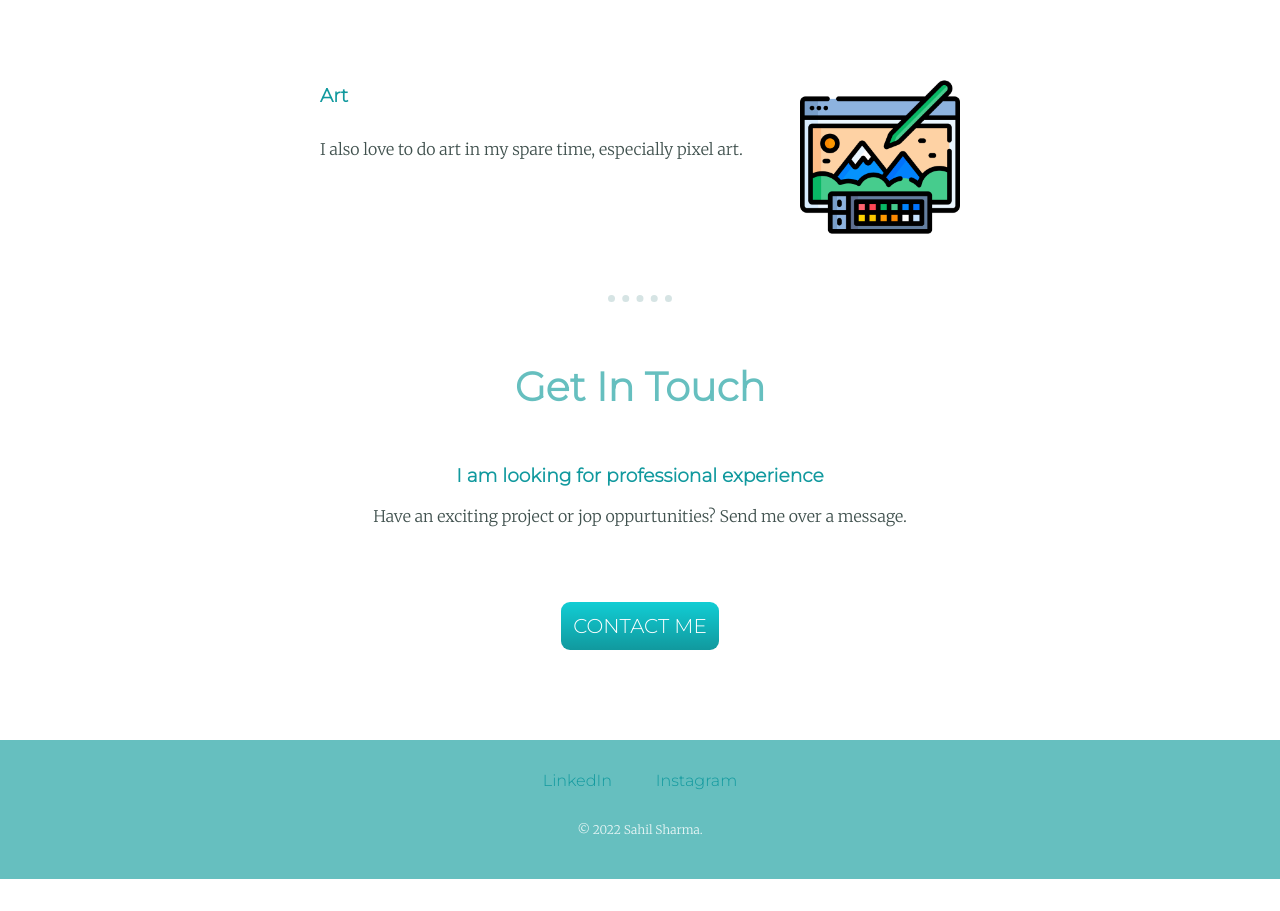
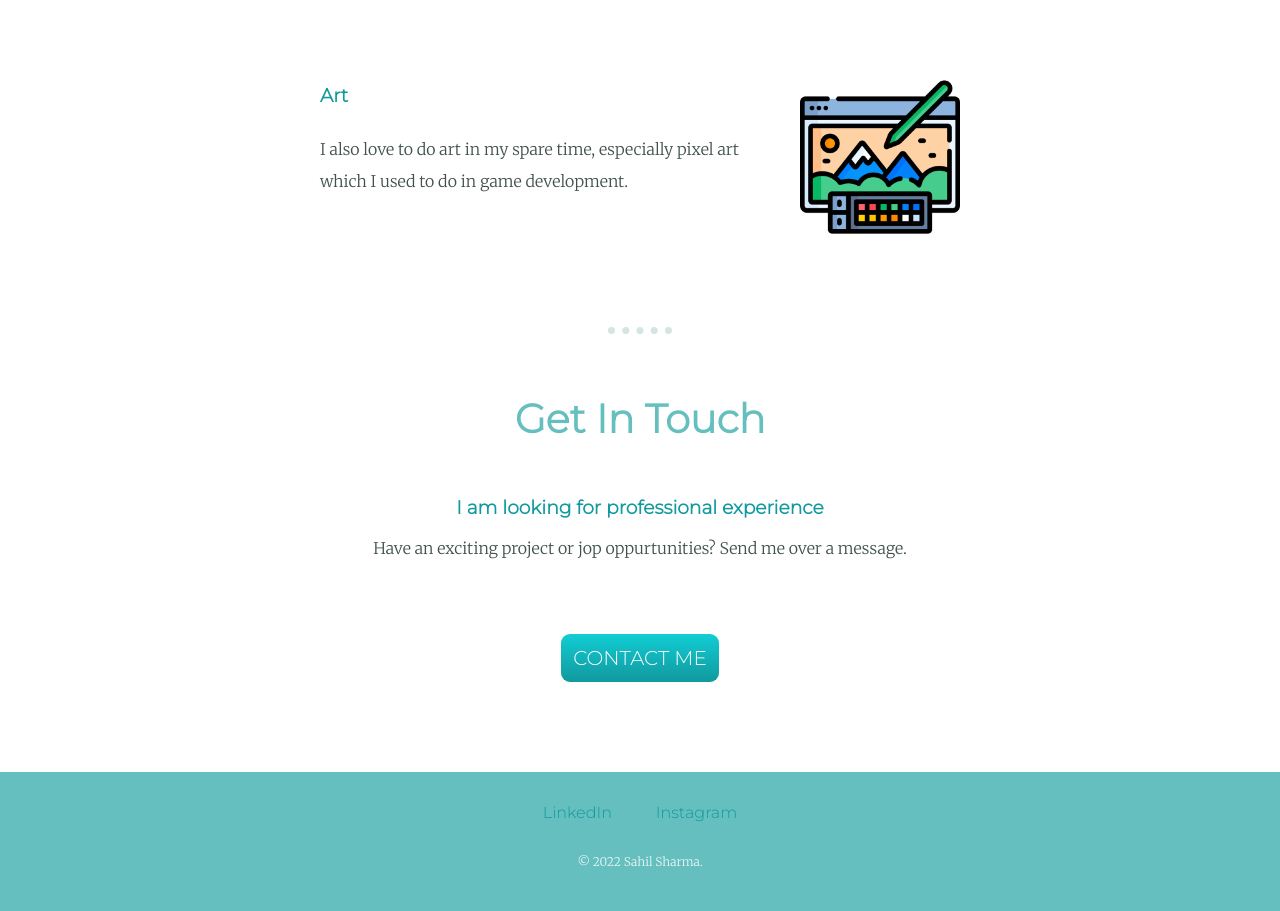
Before and after one commit to sahilsh-dev/My-CV-Website, a plain HTML site: page index.html in a window 1280 px wide. Shown: the part 1800-2711 px from the top of the page. Before the commit the page ends 2679 px from the top, so only its background shows below. Drawn offline with Linux system fonts and the light colour scheme.

Commit message:
Update index.html

```diff
--- a/index.html
+++ b/index.html
@@ -33,7 +33,7 @@
             <div class="skill-row">
                 <img class="design-img" src="images/design.png" alt="Flaticon-img">
                 <h3>Art</h3>
-                <p>I also love to do art in my spare time, especially pixel art.</p>
+                <p>I also love to do art in my spare time, especially pixel art which I used to do in game development.</p>
             </div>
         </div>
         <hr>
```
